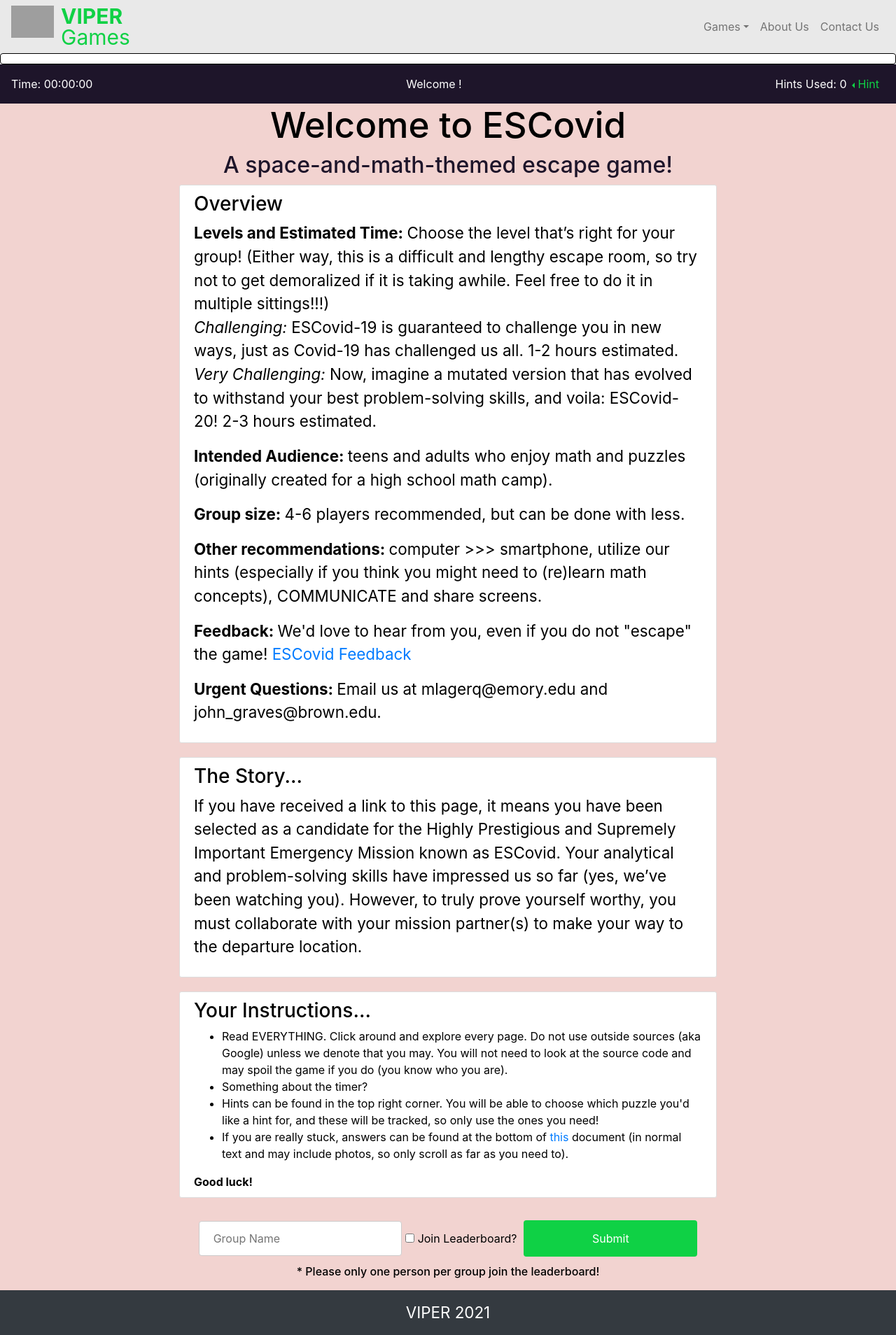
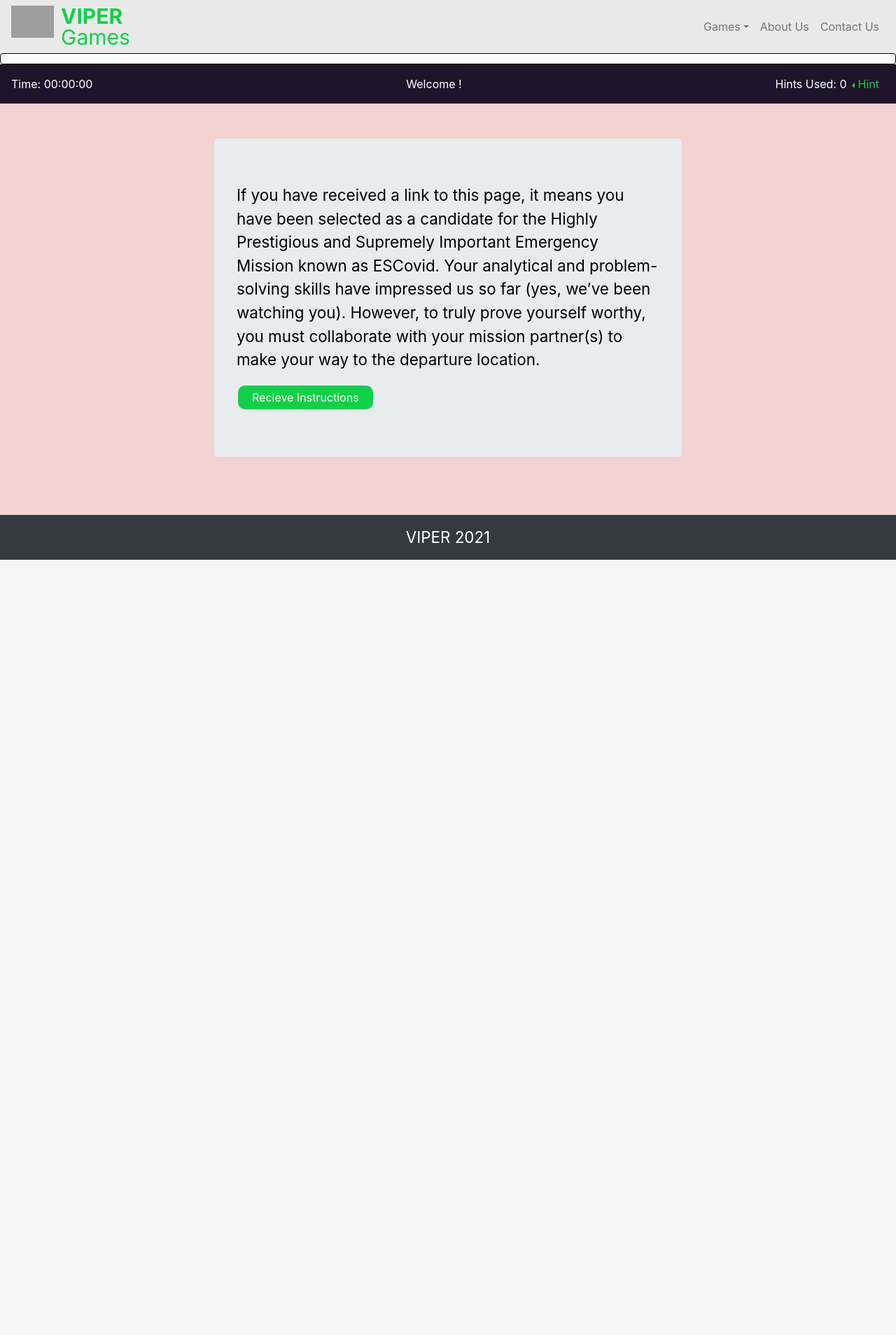
Before and after one commit to jgraves123/ESCovid-2.0, a React (Create React App) app: page /escovid in a window 1280 px wide. Shown: the whole page at 70% size. After the commit the page ends 800 px from the top, so only its background shows below. Built offline with nearby package versions, Linux system fonts and the light colour scheme; grey boxes are pictures that could not be loaded.

Commit message:
fixed texts on gform, instructions partial changes

```diff
--- a/src/components/escovid/gform.js
+++ b/src/components/escovid/gform.js
@@ -2,6 +2,10 @@ import React, {Component} from "react";
 import Text from "./text";
 
 export default class Gform extends Component {
+
+    //This page contains two puzzles in the style of a messaging app. Players can switch between conversations and send texts to check answers.
+
+    //Sets game components for the first stage
 
     constructor(props){
         super(props);
@@ -13,6 +17,8 @@ export default class Gform extends Component {
             this.props.stage(0)
         }
     }
+
+    //Set basic values and state
 
     sent = "chat-message-right pb-4";
     received = "chat-message-left pb-4";
@@ -27,11 +33,24 @@ export default class Gform extends Component {
         minute: 40,
     };
 
+    //Handles change when someone types
+
     handleChange = (event) => {
         console.log(event);
         this.setState({
             value: event.target.value
         });
+    };
+
+    //Functions called to switch between chat conversations
+    //Ideally should be generalized but ... this works
+
+    changeConvo0 = (event) => {
+        event.preventDefault();
+        this.setState({
+            chat: 0
+        });
+        console.log(this.state.chat)
     };
 
     changeConvo1 = (event) => {
@@ -50,36 +69,38 @@ export default class Gform extends Component {
         console.log(this.state.chat)
     };
 
-    changeConvo0 = (event) => {
-        event.preventDefault();
-        this.setState({
-            chat: 0
-        });
-        console.log(this.state.chat)
-    };
-
+    //Responds to password attempts
 
     check = (event) => {
         event.preventDefault();
         this.temp = ("spaceship" === this.state.value);
-        if (!this.temp) {
+        if ("spaceship" === this.state.value) {
+            window.location.assign("/escovid/tumblr");
+        }
+        else if ("space" === this.state.value | "ship" === this.state.value){
             this.setState({
                 wrong: this.state.chat
             });
         }
         else {
-            window.location.assign("/escovid/tumblr");
+            this.setState({
+                wrong: 3
+            });
         }
         this.setState({
             attempt: this.state.value,
             value: "",
         });
-        setTimeout(this.deletemsg, 15000)
+        setTimeout(this.deletemsg, 10000)
     };
 
+    //Clears message sent by user (called above)
+
     deletemsg = () => {
-        this.setState({wrong: false, attempt: ""})
+        this.setState({wrong: -1, attempt: ""})
     }
+
+    //Renders the conversations / texting app
 
     render(){
         return(
@@ -98,6 +119,7 @@ export default class Gform extends Component {
                                         </div>
                                     </div>
 
+                                    {/* Left side shows conversations available */}
                                     <a href="#" className="list-group-item list-group-item-action border-0" onClick={this.changeConvo0}>
                                         <div className="d-flex align-items-start">
                                             <img src={this.avatars[0]}
@@ -136,6 +158,8 @@ export default class Gform extends Component {
                                     </a>
                                     <hr className="d-block d-lg-none mt-1 mb-0"/>
                                 </div>
+
+                                {/* Conversations */}
                                 <div className="col-12 col-lg-7 col-xl-9">
                                     <div className="py-2 px-4 border-bottom d-none d-lg-block">
                                         <div className="d-flex align-items-center py-1">
@@ -166,7 +190,7 @@ export default class Gform extends Component {
                                                 <Text myclass={this.received} character="Mission Control" timesent="2:37 am" myavatar={this.avatars[this.state.chat]}>
                                                         Reply with the password to move forward.
                                                 </Text>
-                                                {this.state.wrong===0 ?
+                                                {this.state.wrong===3 ?
                                                     <div>
                                                         <Text myclass={this.sent} character="You" timesent="3:49 pm" myavatar={this.avatars[3]}>
                                                             {this.state.attempt}
@@ -176,6 +200,16 @@ export default class Gform extends Component {
                                                     </div>
                                                     : null
                                                 }
+                                                {this.state.wrong===0 ?
+                                                        <div>
+                                                            <Text myclass={this.sent} character="You" timesent="3:49 pm" myavatar={this.avatars[3]}>
+                                                                {this.state.attempt}
+                                                            </Text>
+                                                            <Text myclass={this.received} character={this.chatNames[this.state.chat]} timesent={this.state.hr + ":" + this.state.minute + "am"} myavatar={this.avatars[this.state.chat]}>
+                                                                Partial solution verified. Deleting records for security in 10 ... 9 ... 8...</Text>
+                                                        </div>
+                                                        : null
+                                                    }
                                             </div>
                                             <div className="flex-grow-0 py-3 px-4 border-top">
                                                 <div className="input-group">
@@ -199,7 +233,7 @@ export default class Gform extends Component {
                                                 <Text myclass={this.received} character={this.chatNames[1]} timesent="2:39 am" myavatar={this.avatars[this.state.chat]}>
                                                     You may reply to check your solution.
                                                 </Text>
-                                                {this.state.wrong===1 ?
+                                                {this.state.wrong===3 ?
                                                     <div>
                                                         <Text myclass={this.sent} character="You" timesent="3:49 pm" myavatar={this.avatars[3]}>
                                                             {this.state.attempt}
@@ -209,6 +243,16 @@ export default class Gform extends Component {
                                                     </div>
                                                     : null
                                                 }
+                                                {this.state.wrong===1 ?
+                                                        <div>
+                                                            <Text myclass={this.sent} character="You" timesent="3:49 pm" myavatar={this.avatars[3]}>
+                                                                {this.state.attempt}
+                                                            </Text>
+                                                            <Text myclass={this.received} character={this.chatNames[this.state.chat]} timesent={this.state.hr + ":" + this.state.minute + "am"} myavatar={this.avatars[this.state.chat]}>
+                                                                Partial solution verified. Deleting records for security in 10 ... 9 ... 8...</Text>
+                                                        </div>
+                                                        : null
+                                                    }
                                             </div>
                                             <div className="flex-grow-0 py-3 px-4 border-top">
                                                 <div className="input-group">
@@ -232,7 +276,7 @@ export default class Gform extends Component {
                                                 <Text myclass={this.received} character={this.chatNames[2]} timesent="2:39 am" myavatar={this.avatars[this.state.chat]}>
                                                     You may reply to check your solution.
                                                 </Text>
-                                                {this.state.wrong===2 ?
+                                                {this.state.wrong===3 ?
                                                     <div>
                                                         <Text myclass={this.sent} character="You" timesent="3:49 pm" myavatar={this.avatars[3]}>
                                                             {this.state.attempt}
@@ -242,6 +286,16 @@ export default class Gform extends Component {
                                                     </div>
                                                     : null
                                                 }
+                                                {this.state.wrong===2 ?
+                                                        <div>
+                                                            <Text myclass={this.sent} character="You" timesent="3:49 pm" myavatar={this.avatars[3]}>
+                                                                {this.state.attempt}
+                                                            </Text>
+                                                            <Text myclass={this.received} character={this.chatNames[this.state.chat]} timesent={this.state.hr + ":" + this.state.minute + "am"} myavatar={this.avatars[this.state.chat]}>
+                                                                Partial solution verified. Deleting records for security in 10 ... 9 ... 8...</Text>
+                                                        </div>
+                                                        : null
+                                                    }
                                                 <div className="flex-grow-0 py-3 px-4 border-top">
                                                     <div className="input-group">
                                                         <input type="text" className="form-control" placeholder="Type your message" onChange={this.handleChange}/>
--- a/src/components/escovid/instructions.js
+++ b/src/components/escovid/instructions.js
@@ -1,5 +1,5 @@
 import React, {Component} from "react";
-import {Carousel, Alert} from "react-bootstrap";
+import {Jumbotron, Button, Alert} from "react-bootstrap";
 import {Link} from "react-router-dom";
 import "../index.css";
 import "../game/posts.css";
@@ -18,6 +18,7 @@ export default class Instructions extends Component{
         check: false,
         showAlert: this.props.name != null,
         showFailure: false,
+        intro: true
     }
 
     handleChange = (event) => {
@@ -39,6 +40,12 @@ export default class Instructions extends Component{
         this.props.gameName("escovid20")
     }
 
+    byebyeIntro = () => {
+        this.setState({
+            intro: false
+        })
+    }
+
     check = (event) => {
         event.preventDefault();
         if (this.state.value === "") {
@@ -55,8 +62,21 @@ export default class Instructions extends Component{
     render(){
         return(
             <div align="center" style={{backgroundColor: "#f2d3d0", paddingBottom: "10px"}}>
+                {this.state.intro===true?
+                    <div align="left" style={{width: "60%", padding: "50px"}}>
+                        <Jumbotron>
+                        <p>If you have received a link to this page, it means you have been selected as a candidate for the Highly Prestigious and Supremely Important Emergency Mission known as ESCovid.
+                            Your analytical and problem-solving skills have impressed us so far (yes, we’ve been watching you).
+                            However, to truly prove yourself worthy, you must collaborate with your mission partner(s) to make your way to the departure location.
+                        </p>
+                        <button className="button" onClick={this.byebyeIntro}>Recieve Instructions</button>
+                        </Jumbotron>
+                    </div>
+                : null}
+                {this.state.intro===false ?
+                <div>
                 <h1>Welcome to ESCovid</h1>
-                <h2>A space-and-math-themed escape game!</h2>
+                <h3>A space-and-math-themed escape game!</h3>
                 <div className="content-section container" align="left" style={{width: "60%"}}>
                     <h3>Overview</h3>
                     <div className = "para">
@@ -81,23 +101,23 @@ export default class Instructions extends Component{
                         <p><strong>Urgent Questions: </strong>Email us at mlagerq@emory.edu and john_graves@brown.edu.</p>
                     </div>
                 </div>
-                <div className="content-section container" align="left" style={{width: "60%"}}>
+                {/* <div className="content-section container" align="left" style={{width: "60%"}}>
                     <h3>The Story...</h3>
                     <p>If you have received a link to this page, it means you have been selected as a candidate for the Highly Prestigious and Supremely Important Emergency Mission known as ESCovid.
                         Your analytical and problem-solving skills have impressed us so far (yes, we’ve been watching you).
                         However, to truly prove yourself worthy, you must collaborate with your mission partner(s) to make your way to the departure location.
                     </p>
-                </div>
+                </div> */}
                 <div className="content-section container" align="left" style={{width: "60%"}}>
-                    <h3>Your Instructions...</h3>
-                    <ul>
-                        <li>Read EVERYTHING. Click around and explore every page. Do not use outside sources (aka Google) unless we denote that you may. You will not need to look at the source code and may spoil the game if you do (you know who you are).</li>
-                        <li>Something about the timer?</li>
-                        <li>Hints can be found in the top right corner. You will be able to choose which puzzle you'd like a hint for, and these will be tracked, so only use the ones you need!
-                        </li>
-                        <li>If you are really stuck, answers can be found at the bottom of <a href={"https://docs.google.com/document/d/1PuleKLz8PV2NoXICFf5su6HzEAWOWaHcazZ_P-CRQl0/edit?usp=sharing"}>this</a> document (in normal text and may include photos, so only scroll as far as you need to).</li>
-                    </ul>
-                    <strong>Good luck!</strong>
+                    <h3>More instructions...</h3>
+                    <p style={{paddingLeft: "25px"}}>
+                        <p>Read EVERYTHING. Click around and explore every page. Do not use outside sources (aka Google) unless we denote that you may. You will not need to look at the source code and may spoil the game if you do (you know who you are).</p>
+                        <p>Something about the timer?</p>
+                        <p>Hints can be found in the top right corner. You will be able to choose which puzzle you'd like a hint for, and these will be tracked, so only use the ones you need!
+                        </p>
+                        <p>If you are really stuck, answers can be found at the bottom of <a href={"https://docs.google.com/document/d/1PuleKLz8PV2NoXICFf5su6HzEAWOWaHcazZ_P-CRQl0/edit?usp=sharing"}>this</a> document (in normal text and may include photos, so only scroll as far as you need to).</p>
+                    </p>
+                    <p><strong>Good luck!</strong></p>
                 </div>
                 <Alert show={!this.state.showAlert && this.state.showFailure} variant="danger" style={{width: "60%"}}>Invalid group name.</Alert>
                 <Alert show={this.state.showAlert} variant="success" style={{width: "60%"}}>Welcome aboard, {this.props.name}. You may now begin your mission.<br/>
@@ -118,6 +138,8 @@ export default class Instructions extends Component{
                     </form>
                     <h6>* Please only one person per group join the leaderboard!</h6>
                 </div>
+                </div>
+                : null}
                 {/*<Alert show={!this.state.showAlert && this.state.showFailure} variant="danger" style={{width: "60%"}}>Invalid group name.</Alert>*/}
                 {/*<Alert show={this.state.showAlert} variant="success" style={{width: "60%"}}>Welcome aboard, {this.props.name}. You may now begin your mission.<Link to="/escovid/gform">*/}
                 {/*    <button className="button"><h3>Begin ESCovid-19</h3></button>*/}
```
